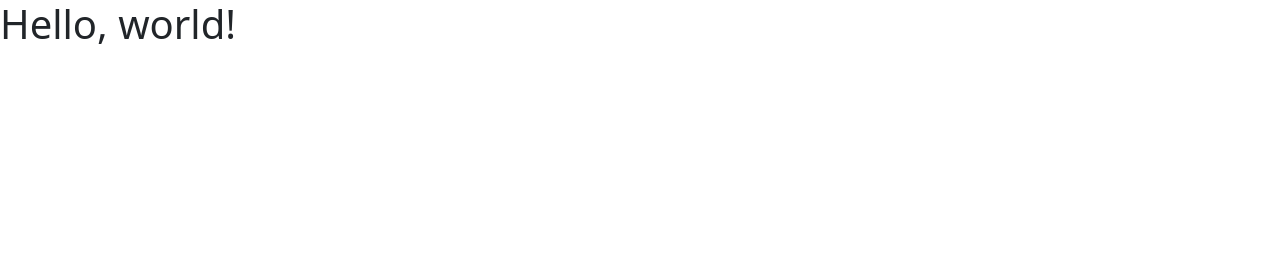
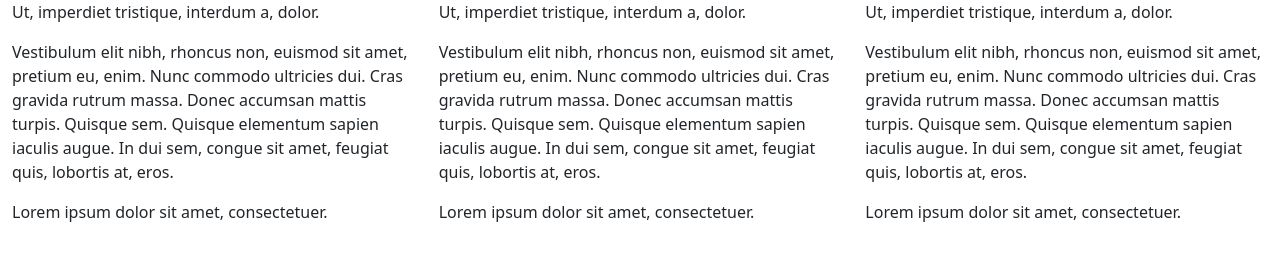
Before and after one commit to jhessin/BootstrapIntro, a plain HTML site: page index.html in a window 1280 px wide. Drawn offline with nearby package versions, Linux system fonts and the light colour scheme.

Commit message:
Some boilerplate

```diff
--- a/index.html
+++ b/index.html
@@ -17,21 +17,62 @@
 </head>
 
 <body>
-  <h1>Hello, world!</h1>
+  <div class="container-fluid">
+    <div class="row">
+      <div class="col">
+        <!--lorem-->
+        <p>Ut, imperdiet tristique, interdum a, dolor.</p>
 
-  <!-- Optional JavaScript; choose one of the two! -->
+        <p>Vestibulum elit nibh, rhoncus non, euismod sit amet, pretium eu,
+          enim. Nunc
+          commodo ultricies dui. Cras gravida rutrum massa. Donec accumsan
+          mattis turpis.
+          Quisque sem. Quisque elementum sapien iaculis augue. In dui sem,
+          congue sit
+          amet, feugiat quis, lobortis at, eros.</p>
+
+        <p>Lorem ipsum dolor sit amet, consectetuer.</p>
+        <!--/lorem-->
+
+      </div>
+      <div class="col">
+        <!--lorem-->
+        <p>Ut, imperdiet tristique, interdum a, dolor.</p>
+
+        <p>Vestibulum elit nibh, rhoncus non, euismod sit amet, pretium eu,
+          enim. Nunc
+          commodo ultricies dui. Cras gravida rutrum massa. Donec accumsan
+          mattis turpis.
+          Quisque sem. Quisque elementum sapien iaculis augue. In dui sem,
+          congue sit
+          amet, feugiat quis, lobortis at, eros.</p>
+
+        <p>Lorem ipsum dolor sit amet, consectetuer.</p>
+        <!--/lorem-->
+      </div>
+      <div class="col">
+        <!--lorem-->
+        <p>Ut, imperdiet tristique, interdum a, dolor.</p>
+
+        <p>Vestibulum elit nibh, rhoncus non, euismod sit amet, pretium eu,
+          enim. Nunc
+          commodo ultricies dui. Cras gravida rutrum massa. Donec accumsan
+          mattis turpis.
+          Quisque sem. Quisque elementum sapien iaculis augue. In dui sem,
+          congue sit
+          amet, feugiat quis, lobortis at, eros.</p>
+
+        <p>Lorem ipsum dolor sit amet, consectetuer.</p>
+        <!--/lorem-->
+      </div>
+    </div>
+  </div>
 
   <!-- Option 1: Bootstrap Bundle with Popper -->
   <script
     src="https://cdn.jsdelivr.net/npm/bootstrap@5.0.0-beta3/dist/js/bootstrap.bundle.min.js"
     integrity="sha384-JEW9xMcG8R+pH31jmWH6WWP0WintQrMb4s7ZOdauHnUtxwoG2vI5DkLtS3qm9Ekf"
     crossorigin="anonymous"></script>
-
-  <!-- Option 2: Separate Popper and Bootstrap JS -->
-  <!--
-    <script src="https://cdn.jsdelivr.net/npm/@popperjs/core@2.9.1/dist/umd/popper.min.js" integrity="sha384-SR1sx49pcuLnqZUnnPwx6FCym0wLsk5JZuNx2bPPENzswTNFaQU1RDvt3wT4gWFG" crossorigin="anonymous"></script>
-    <script src="https://cdn.jsdelivr.net/npm/bootstrap@5.0.0-beta3/dist/js/bootstrap.min.js" integrity="sha384-j0CNLUeiqtyaRmlzUHCPZ+Gy5fQu0dQ6eZ/xAww941Ai1SxSY+0EQqNXNE6DZiVc" crossorigin="anonymous"></script>
-    -->
 </body>
 
 </html>
```
